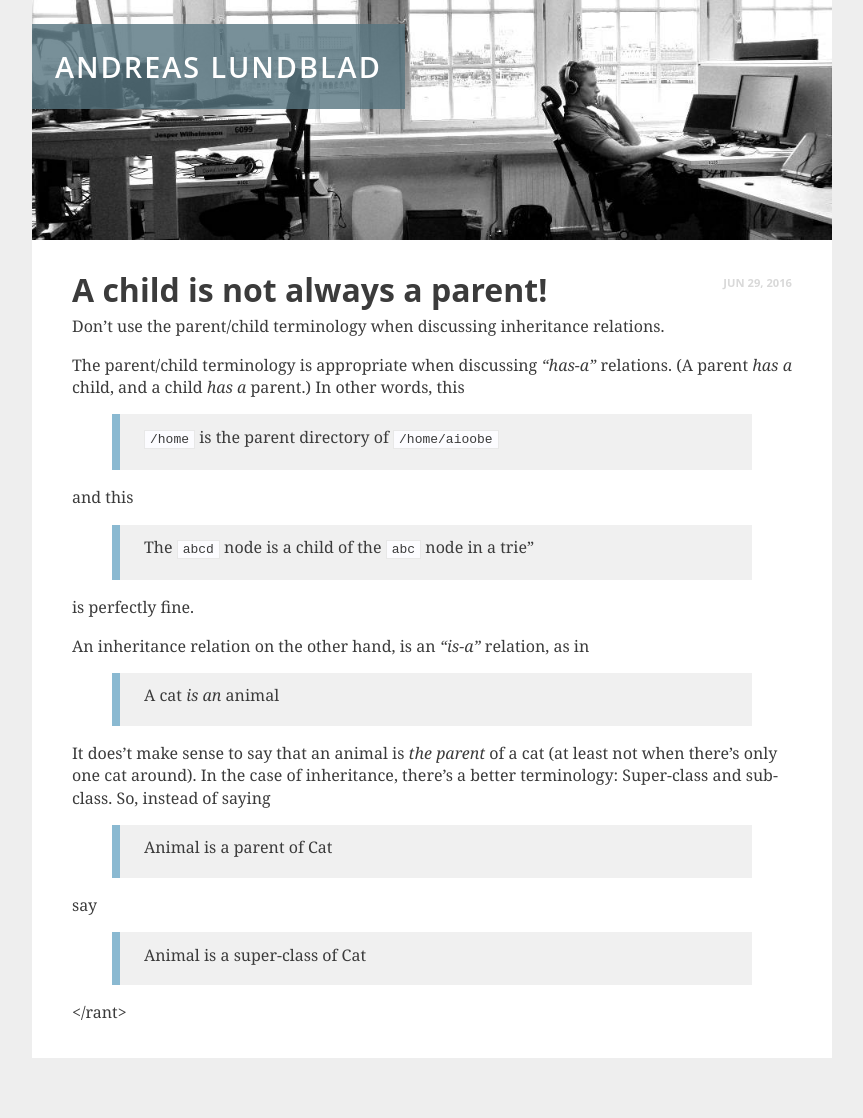
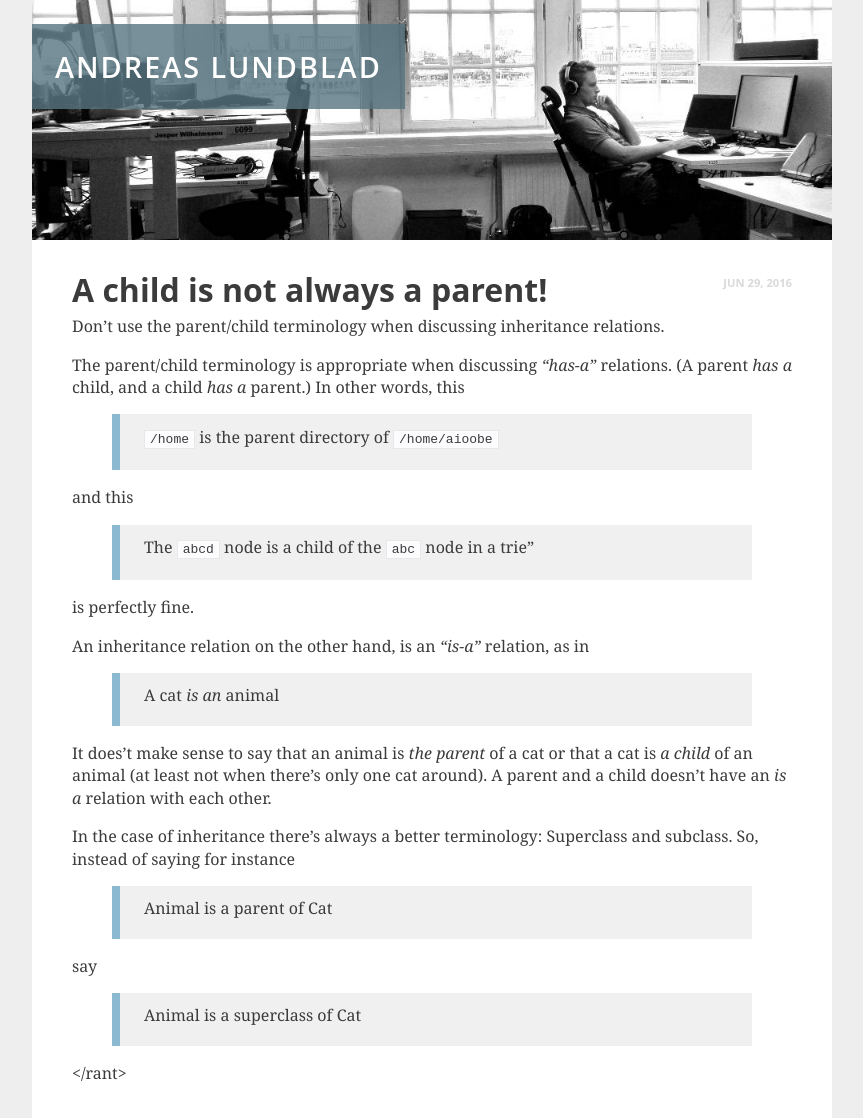
Before and after one commit to aioobe/aioobe.github.io, a Jekyll site: the page built from _posts/2016-06-29-a-child-is-not-always-a-parent.md, in a window 1280 px wide. Shown: the whole page, without its empty margins (208-1071 px from the left). Built offline with Jekyll 4.4.1, drawn with Linux system fonts in a browser that asks for light colours; before the commit the page ends 1058 px from its top, so only the background shows below that.

Commit message:
Reworded a few sentences in last blog post.

```diff
--- a/_posts/2016-06-29-a-child-is-not-always-a-parent.md
+++ b/_posts/2016-06-29-a-child-is-not-always-a-parent.md
@@ -20,12 +20,14 @@ An inheritance relation on the other hand, is an *"is-a"* relation, as in
 
 > A cat *is an* animal
 
-It does't make sense to say that an animal is *the parent* of a cat (at least not when there's only one cat around). In the case of inheritance, there's a better terminology: Super-class and sub-class. So, instead of saying
+It does't make sense to say that an animal is *the parent* of a cat or that a cat is *a child* of an animal (at least not when there's only one cat around). A parent and a child doesn't have an *is a* relation with each other.
+
+In the case of inheritance there's always a better terminology: Superclass and subclass. So, instead of saying for instance
 
 > Animal is a parent of Cat
 
 say
 
-> Animal is a super-class of Cat
+> Animal is a superclass of Cat
 
 &lt;/rant&gt;
```
